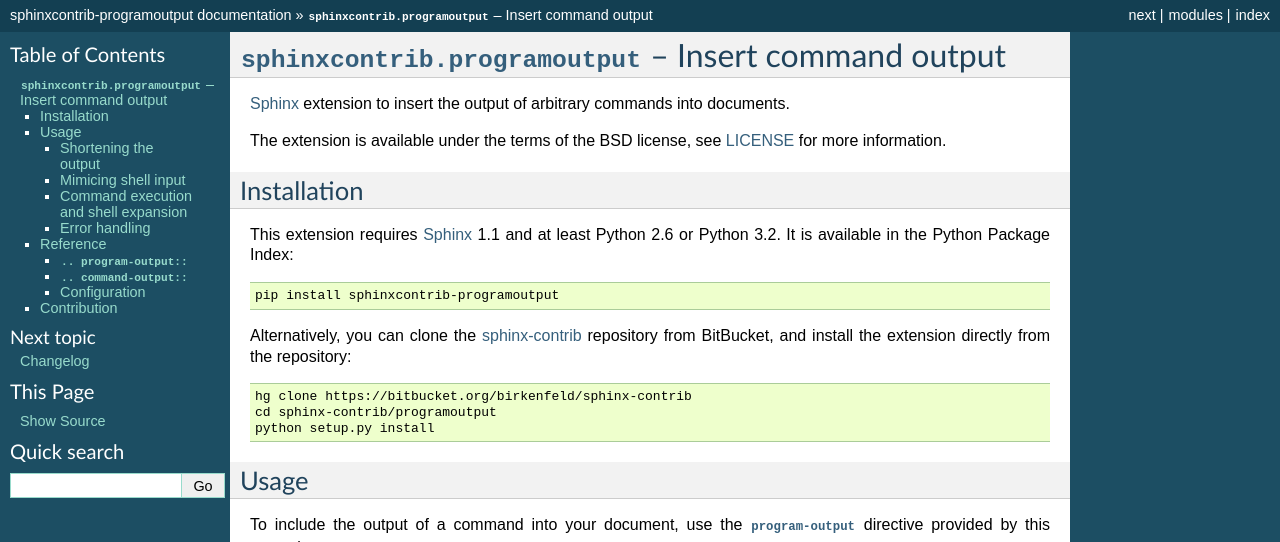
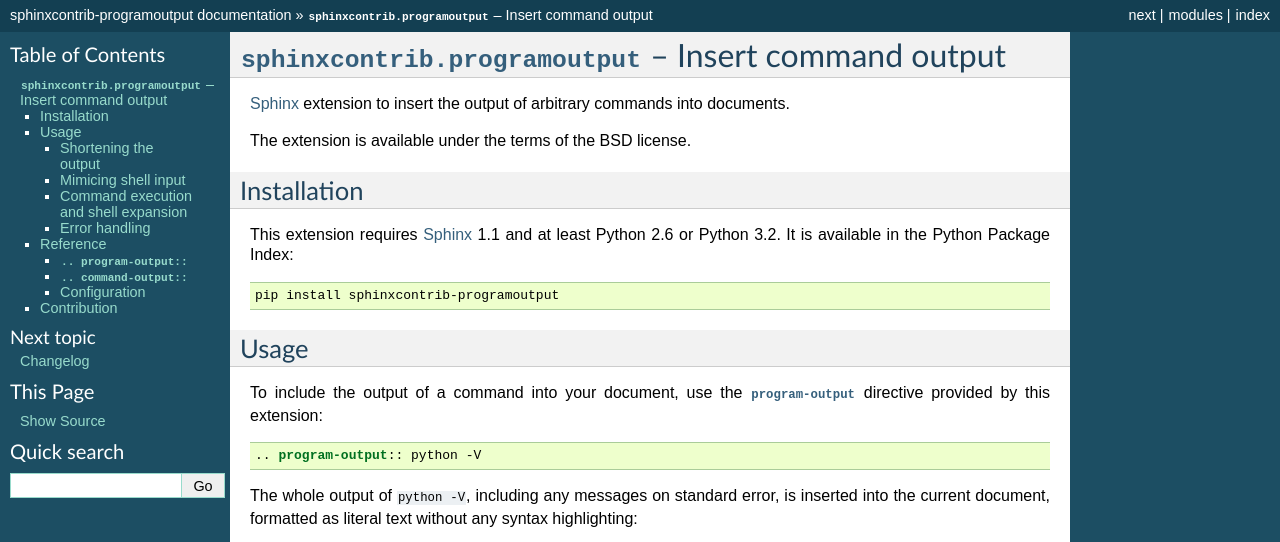
Before and after one commit to thomasgoirand/sphinxcontrib-programoutput, a Sphinx documentation site: the page built from doc/index.rst, in a window 1280 px wide and 900 px high, cut to the strip 0-542 px from the top of the window. Built offline with Sphinx 7.4.7, drawn with Linux system fonts in a browser that asks for light colours; the version number could not be read and is left out; some of the changed text lies outside the part shown.

Commit message:
Remove all references to the sphinx-contrib repo

```diff
--- a/doc/index.rst
+++ b/doc/index.rst
@@ -9,8 +9,7 @@
 
 Sphinx_ extension to insert the output of arbitrary commands into documents.
 
-The extension is available under the terms of the BSD license, see LICENSE_
-for more information.
+The extension is available under the terms of the BSD license.
 
 
 Installation
@@ -20,13 +19,6 @@
 is available in the Python Package Index::
 
    pip install sphinxcontrib-programoutput
-
-Alternatively, you can clone the sphinx-contrib_ repository from BitBucket,
-and install the extension directly from the repository::
-
-   hg clone https://bitbucket.org/birkenfeld/sphinx-contrib
-   cd sphinx-contrib/programoutput
-   python setup.py install
 
 
 Usage
@@ -249,10 +241,9 @@
 Contribution
 ------------
 
-Please contact the author or create an issue in the `issue tracker`_ of the
-sphinx-contrib_ repository, if you have found any bugs or miss some
-functionality (e.g. integration of some other issue tracker).  Patches are
-welcome!
+Please contact the author or create an issue in the `issue tracker`_, if you
+have found any bugs or miss some functionality (e.g. integration of some other
+issue tracker).  Patches are welcome!
 
 .. rubric:: Footnotes
 
@@ -267,7 +258,5 @@
 
 
 .. _Sphinx: http://sphinx.pocoo.org/
-.. _sphinx-contrib: https://bitbucket.org/birkenfeld/sphinx-contrib
-.. _issue tracker: https://bitbucket.org/birkenfeld/sphinx-contrib/issues
-.. _LICENSE: https://bitbucket.org/birkenfeld/sphinx-contrib/src/tip/LICENSE
+.. _issue tracker: https://github.com/lunaryorn/sphinxcontrib-programoutput/issues
 .. _format string: http://docs.python.org/library/string.html#formatstrings
--- a/sphinxcontrib/__init__.py
+++ b/sphinxcontrib/__init__.py
@@ -3,11 +3,7 @@
     sphinxcontrib
     ~~~~~~~~~~~~~
 
-    This package is a namespace package that contains all extensions
-    distributed in the ``sphinx-contrib`` distribution.
-
-    :copyright: Copyright 2007-2009 by the Sphinx team, see AUTHORS.
-    :license: BSD, see LICENSE for details.
+    Contains 3rd party Sphinx extensions.
 """
 
 __import__('pkg_resources').declare_namespace(__name__)
```
Also changed, not shown: README.rst (+1 -11 lines).
